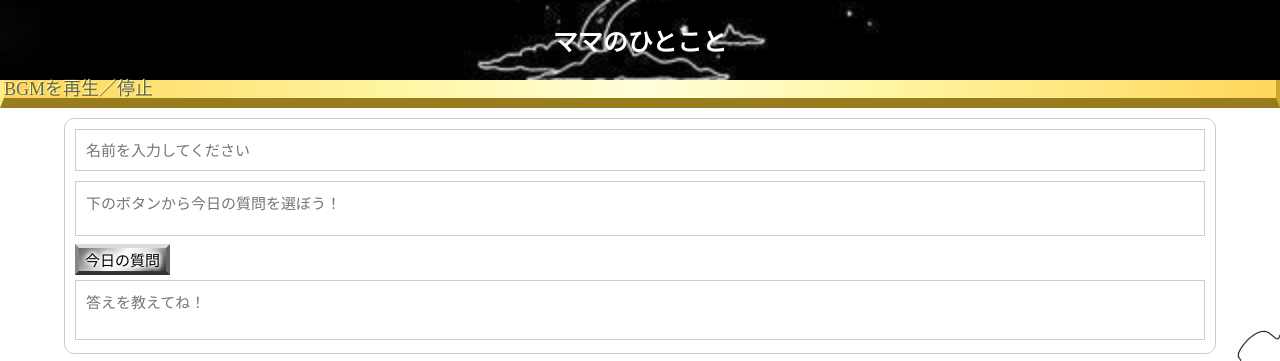
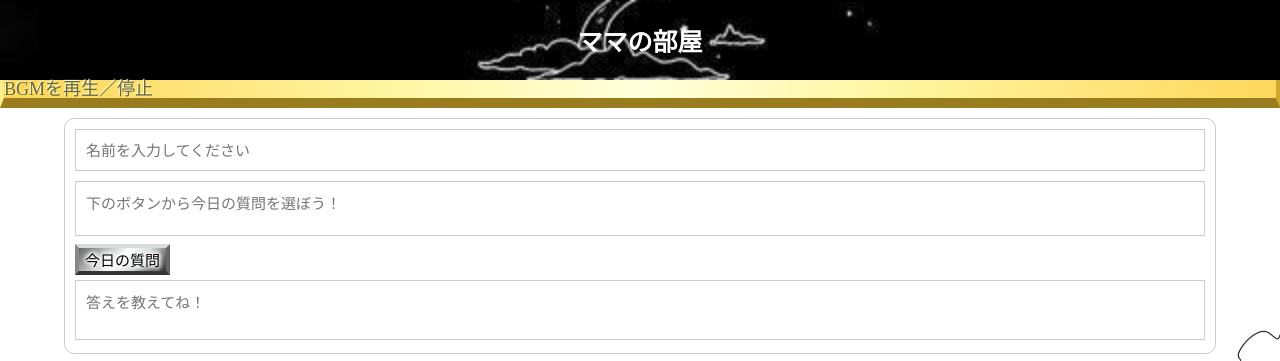
Before and after one commit to altosaex/kadai04_Firebase, a plain HTML site: page public/user02.html in a window 1280 px wide. Shown: the top 361 px of the page. Drawn offline with nearby package versions, Linux system fonts and the light colour scheme.

Commit message:
Update user02.html

```diff
--- a/public/user02.html
+++ b/public/user02.html
@@ -14,7 +14,7 @@
 
 <body>
 	<header>
-  <h1>ママのひとこと</h1>
+  <h1>ママの部屋</h1>
 </header>
 		<!-- BGMを流す -->
 		<section>
```
